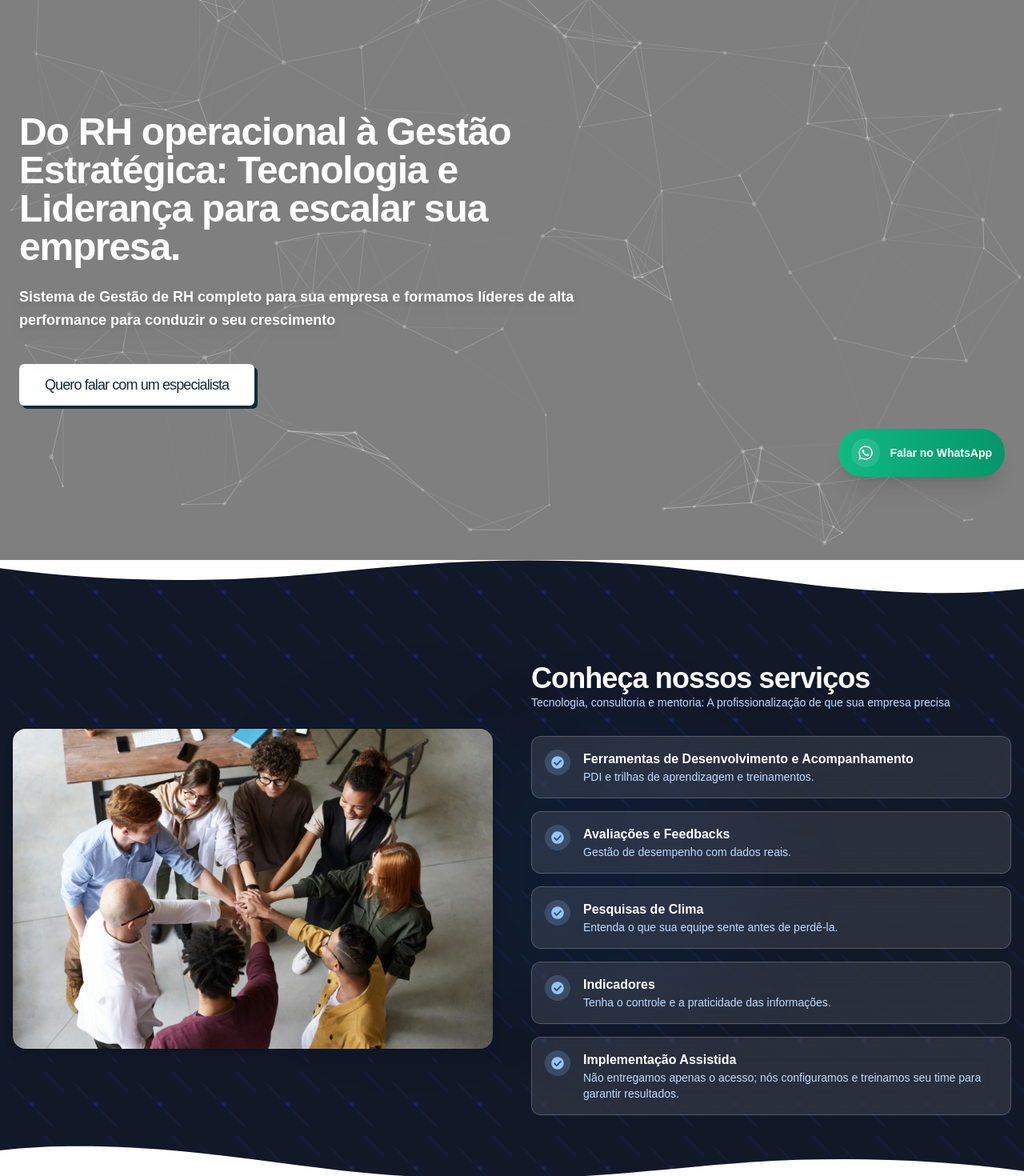
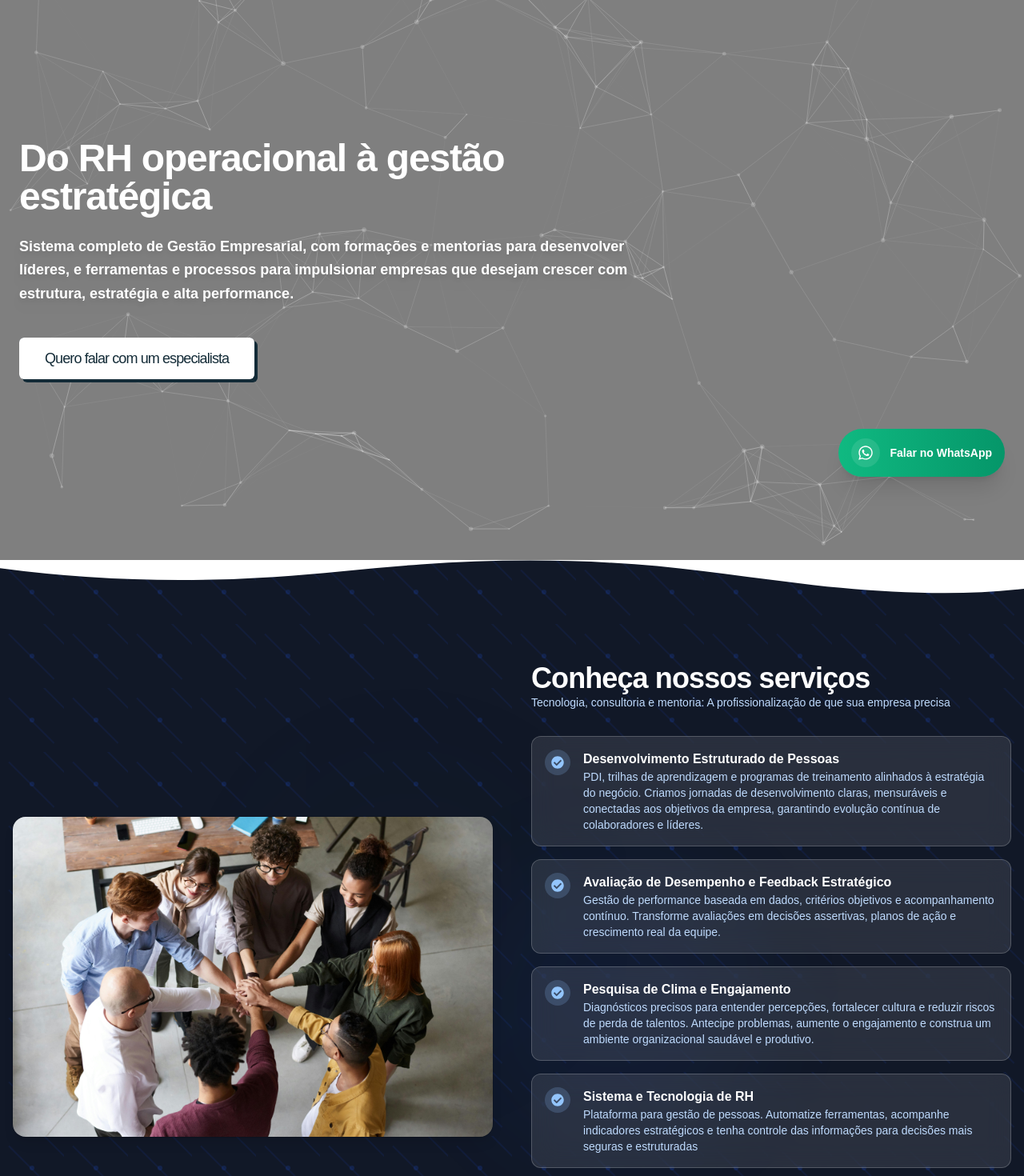
Before and after one commit to MarcosCantarutti/lp_desenvolvimento_2025, a React (Vite) app: page / in a window 1280 px wide. Shown: the part 180-1650 px from the top of the page at 80% size. Built offline with nearby package versions, Linux system fonts and the light colour scheme.

Commit message:
ajustes textos

```diff
--- a/src/Components/Molecules/AnimatedHeroTitle.tsx
+++ b/src/Components/Molecules/AnimatedHeroTitle.tsx
@@ -9,7 +9,7 @@
         <TypeAnimation
           sequence={[
             1000,
-            "Do RH operacional à Gestão Estratégica: Tecnologia e Liderança para escalar sua empresa.",
+            "Do RH operacional à gestão estratégica",
           ]}
           wrapper="span"
           speed={50}
--- a/src/Components/Organisms/HIMTIChatSection.tsx
+++ b/src/Components/Organisms/HIMTIChatSection.tsx
@@ -7,25 +7,25 @@
 const HIMTIChatSection: React.FC = () => {
   const features: Feature[] = [
     {
-      title: "Ferramentas de Desenvolvimento e Acompanhamento",
-      description: "PDI e trilhas de aprendizagem e treinamentos.",
+      title: "Desenvolvimento Estruturado de Pessoas",
+      description: "PDI, trilhas de aprendizagem e programas de treinamento alinhados à estratégia do negócio. Criamos jornadas de desenvolvimento claras, mensuráveis e conectadas aos objetivos da empresa, garantindo evolução contínua de colaboradores e líderes.",
     },
     {
-      title: "Avaliações e Feedbacks",
-      description: "Gestão de desempenho com dados reais.",
+      title: "Avaliação de Desempenho e Feedback Estratégico",
+      description: "Gestão de performance baseada em dados, critérios objetivos e acompanhamento contínuo. Transforme avaliações em decisões assertivas, planos de ação e crescimento real da equipe.",
     },
     {
-      title: "Pesquisas de Clima",
-      description: "Entenda o que sua equipe sente antes de perdê-la.",
+      title: "Pesquisa de Clima e Engajamento",
+      description: "Diagnósticos precisos para entender percepções, fortalecer cultura e reduzir riscos de perda de talentos.\nAntecipe problemas, aumente o engajamento e construa um ambiente organizacional saudável e produtivo.",
     },
     {
-      title: "Indicadores",
-      description: "Tenha o controle e a praticidade das informações.",
+      title: "Sistema e Tecnologia de RH",
+      description: "Plataforma para gestão de pessoas. Automatize ferramentas, acompanhe indicadores estratégicos e tenha controle das informações para decisões mais seguras e estruturadas",
     },
     {
-      title: "Implementação Assistida",
+      title: "Treinamentos e Mentoria para Líderes",
       description:
-        "Não entregamos apenas o acesso; nós configuramos e treinamos seu time para garantir resultados.",
+        "Formação estratégica para líderes que precisam evoluir e gerar resultados. Desenvolvemos competências essenciais como comunicação, gestão de desempenho, feedback e avaliações, inteligência emocional e liderança multiplicadora.",
     },
   ];
 
--- a/src/Components/Organisms/HeroSection.tsx
+++ b/src/Components/Organisms/HeroSection.tsx
@@ -1,4 +1,4 @@
-import { useState } from "react";
+import React, { useState } from "react";
 import heroIllustration from "../../assets/images/a.png";
 import introVideo from "../../assets/images/intro.mp4";
 import Button from "../Atoms/Button";
@@ -35,8 +35,7 @@
             <AnimatedHeroTitle />
 
             <p className="mt-6 text-lg leading-relaxed text-white font-bold drop-shadow-lg">
-              Sistema de Gestão de RH completo para sua empresa e formamos
-              líderes de alta performance para conduzir o seu crescimento
+            Sistema completo de Gestão Empresarial, com formações e mentorias para desenvolver líderes, e ferramentas e processos para impulsionar empresas que desejam crescer com estrutura, estratégia e alta performance.
             </p>
 
             <div className="mt-10 flex flex-wrap items-center justify-center gap-4 lg:justify-start">
--- a/tsconfig.json
+++ b/tsconfig.json
@@ -13,6 +13,7 @@
     "isolatedModules": true,
     "noEmit": true,
     "jsx": "react-jsx",
+    "allowJs": false,
 
     /* Linting */
     "strict": true,
@@ -21,5 +22,6 @@
     "noFallthroughCasesInSwitch": true
   },
   "include": ["src"],
+  "exclude": ["node_modules", "dist"],
   "references": [{ "path": "./tsconfig.node.json" }]
 }
```
